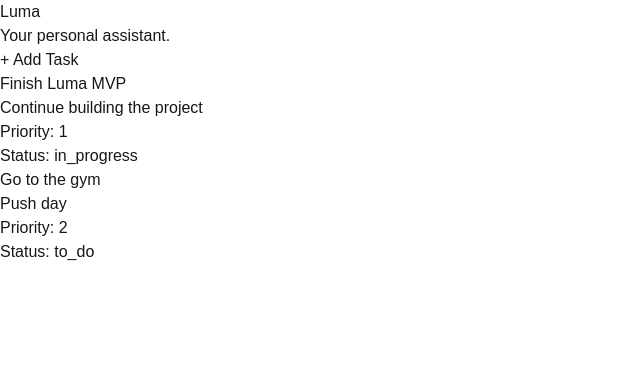
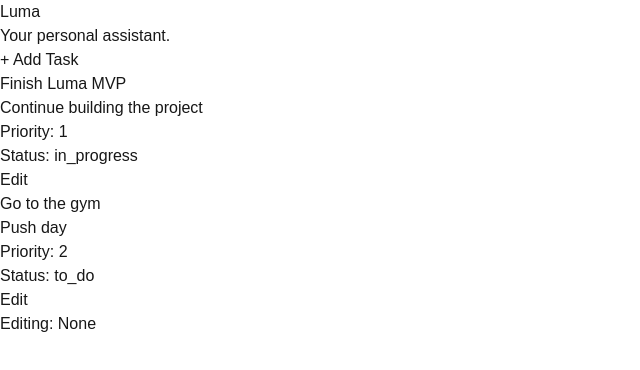
Before and after one commit to ketchupspill/argus, a Next.js app: page / in a window 1280 px wide. Shown: the top 370 px of the page, without its empty margins (0-640 px from the left). Built offline with nearby package versions, Linux system fonts and the light colour scheme.

Commit message:
Added the ability to choose tasks to edit.

```diff
--- a/app/page.tsx
+++ b/app/page.tsx
@@ -8,7 +8,7 @@ import TaskModal from "@/components/TaskModal";
 
 export default function Home() {
   const [isTaskModalOpen, setIsTaskModalOpen] = useState(false);
-
+  const [taskToEdit, setTaskToEdit] = useState<Task | null>(null);
   const [tasks, setTasks] = useState<Task[]>([
     {
         id: "1",
@@ -48,11 +48,11 @@ export default function Home() {
     setTasks([...tasks, newTask]);
 }
 
+
   return (
     <main>
       <Header />
       <p>Your personal assistant.</p>
-      {/* <button onClick={(addTask)}>Add Task</button> */}
       <button onClick={() => setIsTaskModalOpen(true)}>
         + Add Task
       </button>
@@ -62,12 +62,18 @@ export default function Home() {
         onAddTask={addTask}
       />
       {tasks.map((task) => (
-      <TaskCard key={task.id} task={task} />
-      // a change. going to implement a more nuanced way of representing tasks
-      //possibly use a different map?
-      // will decide and implement today!
-      // still need to implement a way to add tasks, and a way to edit them. will do that next.
+      <TaskCard key={task.id}
+                task={task}
+                onEdit={(task) => {setTaskToEdit(task);
+                                  setIsTaskModalOpen(true);
+                }}
+      />
+
       ))}
+
+      <p>
+          Editing: {taskToEdit?.title ?? "None"}
+      </p>
     </main>
   );
 }
--- a/components/TaskCard.tsx
+++ b/components/TaskCard.tsx
@@ -3,6 +3,7 @@ import { Task } from "../models/Task";
 
 interface TaskCardProps {
     task: Task;
+    onEdit: (task: Task) => void;
 }
 
 export default function TaskCard(props: TaskCardProps) {
@@ -19,6 +20,10 @@ export default function TaskCard(props: TaskCardProps) {
             {props.task.dueDate && (
                 <p>Due: {props.task.dueDate.toLocaleDateString()}</p>
             )}
+
+            <button onClick={() => props.onEdit(props.task)}>
+                Edit
+            </button>
         </div>
     );
 }
```
